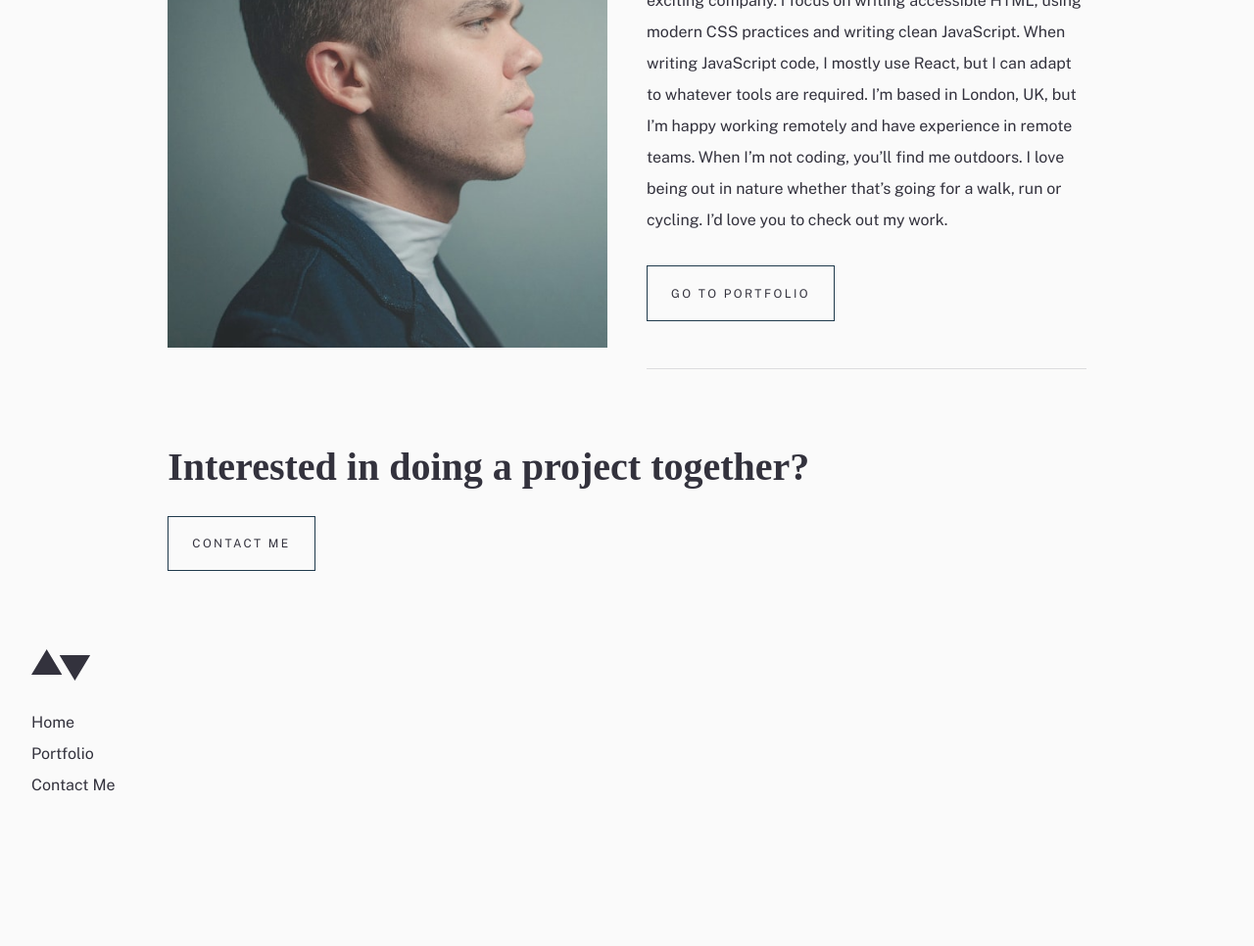
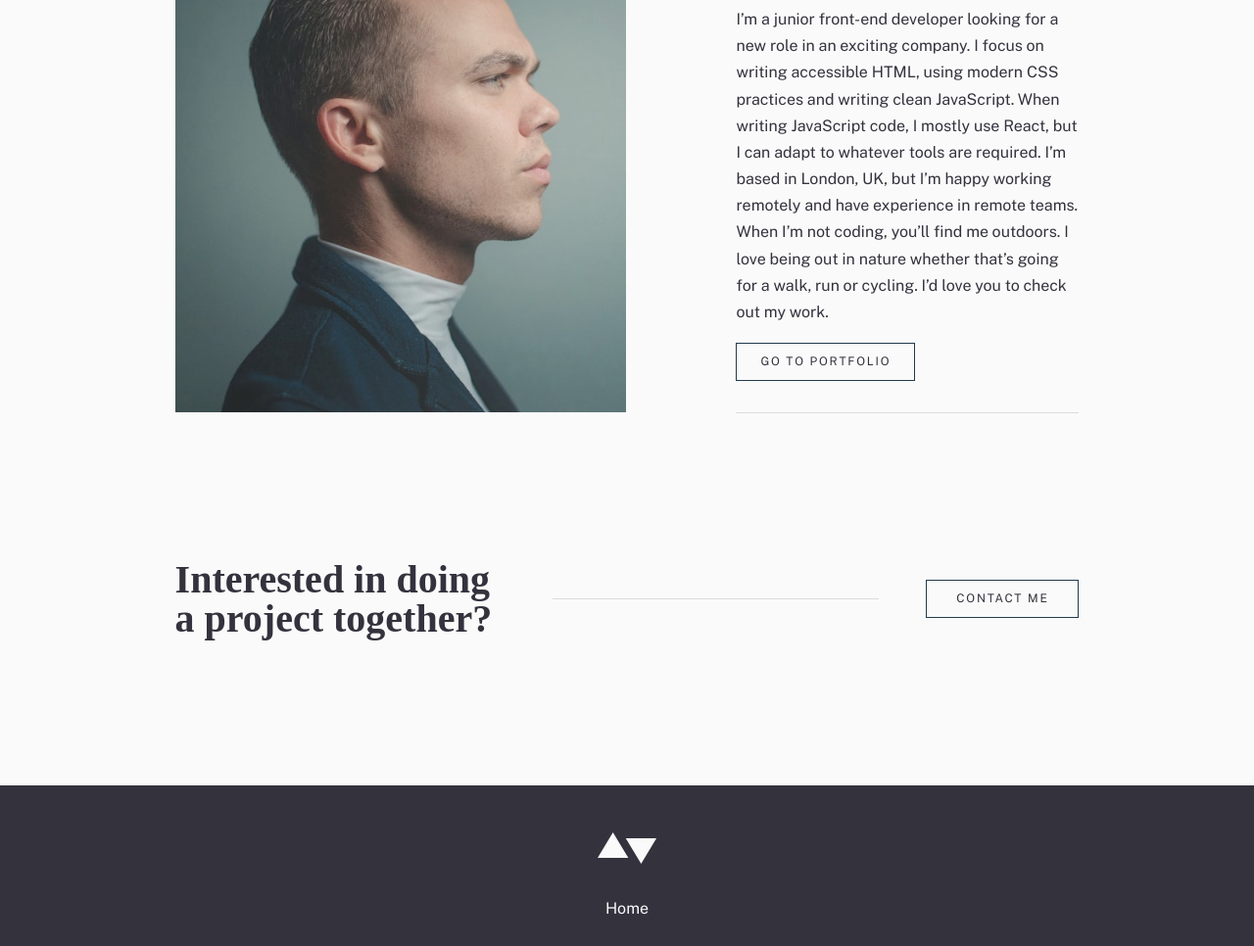
Before and after one commit to gcardenasdev/minimalist-portfolio-website, a plain HTML site: page index.html in a window 1280 px wide. Shown: the part 602-1568 px from the top of the page at 98% size. Before the commit the page ends 1468 px from the top, so only its background shows below. Drawn offline with nearby package versions, Linux system fonts and the light colour scheme; a web font is replaced by a local one.

Commit message:
info box, contact me and footer mobile styles

```diff
--- a/index.html
+++ b/index.html
@@ -26,17 +26,18 @@
   </header>
 
   <div  class="flow-content container">
+    <span class="hero"></span>
     <h1>Hey, I’m Alex Spencer and I love building beautiful websites</h1>
 
-    <a href="#" class="btn-primary">About Me</a>
+    <a href="#about-me" class="btn-primary">About Me</a>
   </div>
 
-  <main>
-    <section class="info-box split container">
-      <div class="xl-space">
+
+    <section class="info-box split container xl-space">
+      <div class="">
         <img src="images/homepage/desktop/image-homepage-profile.jpg" alt="Picture of the profile of Alex Spencer">
       </div>
-      <div class="flow-content">
+      <div class="flow-content" id="about-me">
         <h2>About Me</h2>
 
         <p>I’m a junior front-end developer looking for a new role in an exciting company.
@@ -50,23 +51,28 @@
         <a href="portfolio.html" class="btn-secondary">Go to Portfolio</a>
       </div>
     </section>
-  </main>
 
-  <div  class="xl-space flow-content container">
+
+  <div  class="xl-space flow-content container contact-me">
     <h2>Interested in doing a project together?</h2>
+    <div class="contact-me__line"></div>
     <a href="contact.html" class="btn-secondary">Contact Me</a>
   </div>
 
 
-  <footer class="xl-space">
+  <footer class="xl-space flow-content">
     <svg xmlns="http://www.w3.org/2000/svg" width="61" height="32"><path fill="#33323D" fill-rule="evenodd" d="M60.082 5.878L44.408 32 28.735 5.878h31.347zM15.673 0l15.674 26.122H0L15.673 0z"/></svg>
     <nav>
-      <ul class="">
+      <ul class="flow-content">
         <li><a>Home</a></li>
         <li><a>Portfolio</a></li>
         <li><a>Contact Me</a></li>
       </ul>
     </nav>
+    <svg xmlns="http://www.w3.org/2000/svg" width="25" height="24"><path fill="#33323D" d="M12.5 0C5.594 0 0 5.51 0 12.305c0 5.437 3.581 10.048 8.547 11.674.625.116.854-.265.854-.592 0-.292-.01-1.066-.016-2.092-3.477.742-4.21-1.65-4.21-1.65-.569-1.42-1.39-1.8-1.39-1.8-1.133-.764.087-.748.087-.748 1.255.086 1.914 1.268 1.914 1.268 1.115 1.881 2.927 1.338 3.641 1.024.113-.797.434-1.338.792-1.646-2.776-.308-5.694-1.366-5.694-6.08 0-1.343.484-2.44 1.286-3.302-.14-.31-.562-1.562.11-3.256 0 0 1.047-.33 3.437 1.261 1-.273 2.063-.409 3.125-.415 1.063.006 2.125.142 3.125.415 2.375-1.591 3.422-1.261 3.422-1.261.672 1.694.25 2.945.125 3.256.797.861 1.281 1.959 1.281 3.302 0 4.727-2.921 5.767-5.703 6.07.438.369.844 1.123.844 2.276 0 1.647-.016 2.97-.016 3.37 0 .322.22.707.86.584 5-1.615 8.579-6.23 8.579-11.658C25 5.509 19.403 0 12.5 0z"/></svg>
+    <svg xmlns="http://www.w3.org/2000/svg" width="24" height="20"><path fill="#33323D" d="M24 2.557a9.83 9.83 0 01-2.828.775A4.932 4.932 0 0023.337.608a9.864 9.864 0 01-3.127 1.195A4.916 4.916 0 0016.616.248c-3.179 0-5.515 2.966-4.797 6.045A13.978 13.978 0 011.671 1.149a4.93 4.93 0 001.523 6.574 4.903 4.903 0 01-2.229-.616c-.054 2.281 1.581 4.415 3.949 4.89a4.935 4.935 0 01-2.224.084 4.928 4.928 0 004.6 3.419A9.9 9.9 0 010 17.54a13.94 13.94 0 007.548 2.212c9.142 0 14.307-7.721 13.995-14.646A10.025 10.025 0 0024 2.557z"/></svg>
+    <svg xmlns="http://www.w3.org/2000/svg" width="24" height="24"><path fill="#33323D" d="M21.6 0H2.4C1.08 0 0 1.08 0 2.4v19.2C0 22.92 1.08 24 2.4 24h19.2c1.32 0 2.4-1.08 2.4-2.4V2.4C24 1.08 22.92 0 21.6 0zM7.2 20.4H3.6V9.6h3.6v10.8zM5.4 7.56c-1.2 0-2.16-.96-2.16-2.16 0-1.2.96-2.16 2.16-2.16 1.2 0 2.16.96 2.16 2.16 0 1.2-.96 2.16-2.16 2.16zm15 12.84h-3.6v-6.36c0-.96-.84-1.8-1.8-1.8-.96 0-1.8.84-1.8 1.8v6.36H9.6V9.6h3.6v1.44c.6-.96 1.92-1.68 3-1.68 2.28 0 4.2 1.92 4.2 4.2v6.84z"/></svg>
+
   </footer>
 
 </body>
--- a/styles.css
+++ b/styles.css
@@ -67,17 +67,21 @@ img {
       background-color: var(--clr-secondary-100);
       font-family: var(--ff-public-sans);
       color: var(--clr-primary-600);
-      line-height: 2;
+      line-height: 1.7;
       font-weight: var(--fw-400);
-      padding: 2em;
+      /* padding: 2em; */
   }
 
 
   /* layout utilities */
 
+  .container {
+    padding: 0 2em;
+  }
+
 
   .flow-content > * + * {
-    margin-top: var(--flow-spacer, 2.5em);
+    margin-top: var(--flow-spacer, 1.5em);
   }
 
   .split {
@@ -86,12 +90,17 @@ img {
   }
 
   .split > * + * {
-    margin: 4rem 0 0 0;
+    margin: 3rem 0 0 0;
   }
 
   .split > * {
     flex-basis: 100%;
   }
+
+  .xl-space {
+    margin-top: 5em !important;
+  }
+
 
   @media (min-width: 40em) {
     .split {
@@ -102,6 +111,10 @@ img {
       margin: 0 0 0 2.5rem;
     }
 
+    .xl-space {
+      margin-top: 9.375em !important;
+    }
+
 
   .container {
     max-width: 77.1%;
@@ -110,23 +123,21 @@ img {
 
   }
 
-  .xl-space {
-    margin-top: 5rem;
-  }
-
   /* style utilities */
 
   .btn-secondary {
+      min-width: 13em;
       border: 1px solid var(--clr-primary-500);
       background-color: var(--clr-secondary-100);
-      padding: .95rem 1.5rem;
+      padding: .5rem 1.5rem;
       display: inline-block;
       cursor: pointer;
       text-decoration: none;
       text-transform: uppercase;
-      letter-spacing: .2em;
+      letter-spacing: .15em;
       font-family: var(--ff-public-sans);
       font-size: .75em;
+      text-align: center;
       color: var(--clr-primary-600);
   }
 
@@ -142,7 +153,7 @@ img {
 
   .btn-primary {
     border: 1px solid var(--clr-primary-500);
-    padding: .95rem 1.5rem;
+    padding: .5rem 1.5rem;
     display: inline-block;
     cursor: pointer;
     text-decoration: none;
@@ -150,6 +161,7 @@ img {
     letter-spacing: .2em;
     font-family: var(--ff-public-sans);
     font-size: .75em;
+    text-align: center;
     background-color: var(--clr-primary-500);
     color: var(--clr-secondary-100);
   }
@@ -160,23 +172,46 @@ img {
       border-color: var(--clr-primary-400);
   }
 
-  .info-box {
-
+  .info-box div:nth-child(2) {
+    border-top: 1px solid rgba(51, 50, 61, 0.15);
+    border-bottom: 1px solid rgba(51, 50, 61, 0.15);
+    padding: 2em 0;
   }
 
-  .info-box div:nth-child(2) {
-    padding: 3em 0;
-    margin-top: 3em;
-    border-top: 1px solid rgba(51, 50, 61, 0.15);
-    border-bottom: 1px solid rgba(51, 50, 61, 0.15);
+  .contact-me {
+    text-align: center;
+  }
 
+  .contact-me .btn-secondary {
+    margin-top: 2.5em;
   }
 
   @media (min-width: 40em) {
 
-    .contact-me {
-      text-align: center;
+    .info-box div:nth-child(2) {
+      max-width: 21.875em;
+      margin-left: 7em;
     }
+
+    .contact-me{
+      display: flex;
+      align-items: center;
+      flex-basis: 0;
+      text-align: left;
+    }
+
+    .contact-me .btn-secondary {
+      margin-top: 0;
+    }
+
+
+    .contact-me__line {
+      display: block;
+      width: 70%;
+      margin: 0 3em;
+      border-top: 1px solid rgba(51, 50, 61, 0.15);
+    }
+
   }
 
 
@@ -203,3 +238,20 @@ img {
       font-weight: var(--fw-400);
       font-size: var(--fs-400);
   }
+
+  /* homepage styles */
+
+
+  /* footer */
+
+  footer {
+    background-color: var(--clr-primary-600);
+    color: var(--clr-secondary-100);
+    text-align: center;
+    width: 100%;
+    padding: 3em 0;
+  }
+
+  footer svg path {
+    fill: #fafafa;
+  }
```
